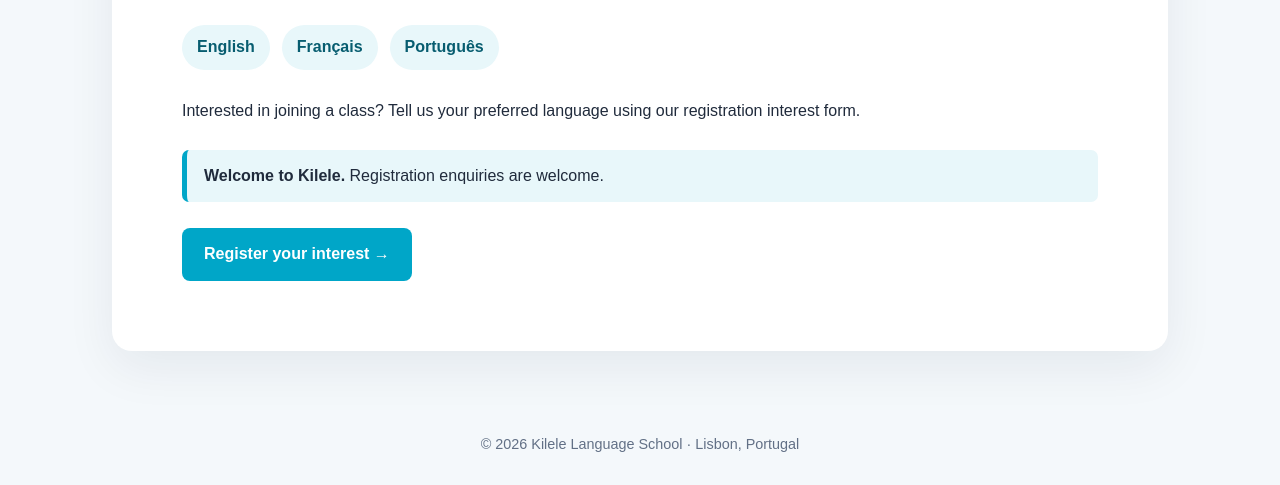
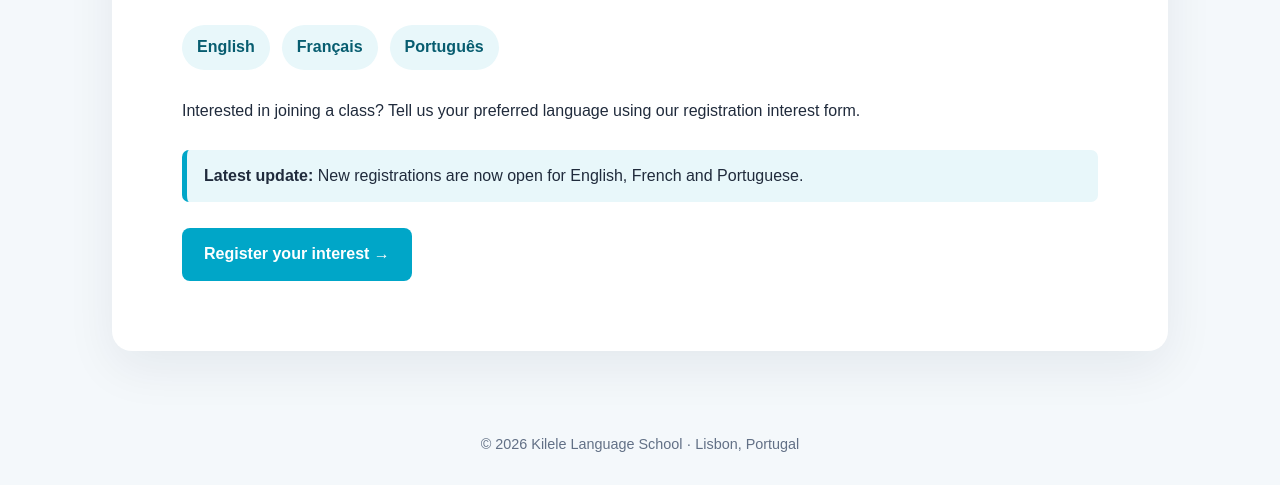
Before and after one commit to monzerahmed718-cell/kilele_language_school, a plain HTML site: page index.html in a window 1280 px wide. Shown: the part 458-943 px from the top of the page. Drawn offline with Linux system fonts and the light colour scheme.

Commit message:
Update homepage registration announcement

```diff
--- a/index.html
+++ b/index.html
@@ -30,7 +30,7 @@
       <p class="lead">Build your confidence and connect with more people through language learning at Kilele Language School.</p>
       <div class="languages"><span>English</span><span>Français</span><span>Português</span></div>
       <p>Interested in joining a class? Tell us your preferred language using our registration interest form.</p>
-      <div class="notice"><strong>Welcome to Kilele.</strong> Registration enquiries are welcome.</div>
+      <div class="notice"><strong>Latest update:</strong> New registrations are now open for English, French and Portuguese.</div>
       <a class="button" href="contact.html">Register your interest →</a>
     </section>
   </main>
```
